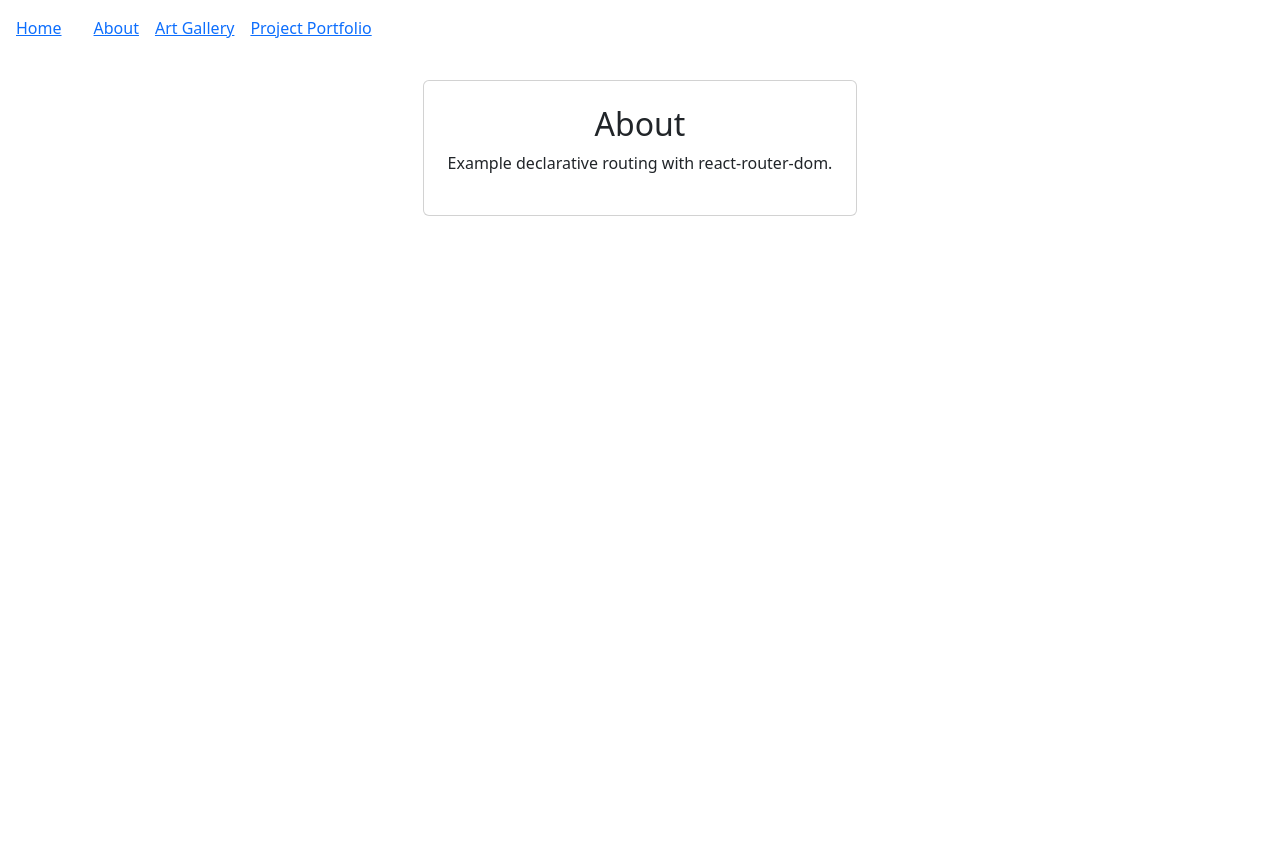
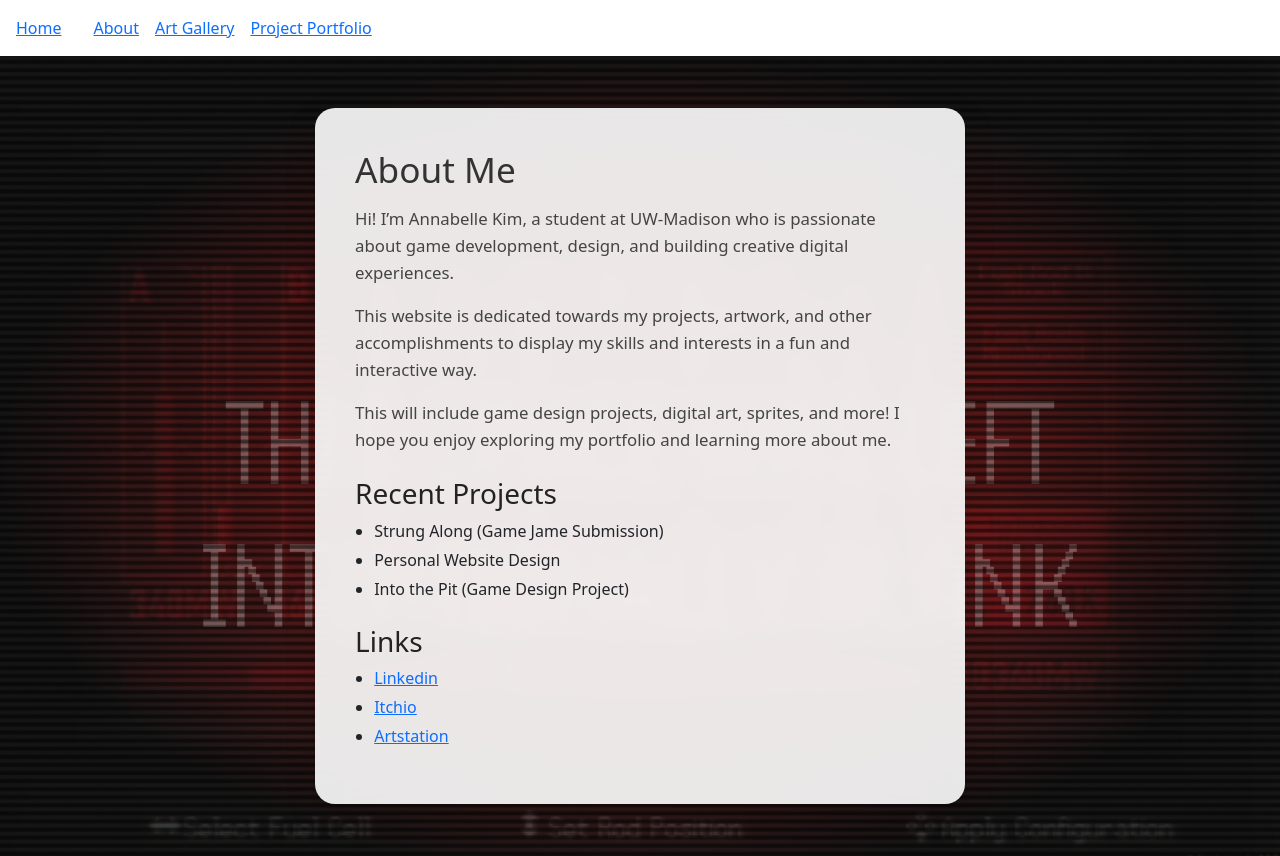
Before and after one commit to CS571-S26/p22, a React (Vite) app: page /#/about in a window 1280 px wide. Before the commit the page ends 800 px from the top, so only its background shows below. Built offline with nearby package versions, Linux system fonts and the light colour scheme.

Commit message:
About page created.

```diff
--- a/src/App.css
+++ b/src/App.css
@@ -1,3 +1,14 @@
+.page-container {
+  background-image: url('/p22/assets/Page.png');
+  background-size: cover;
+  background-position: fixed;
+  background-repeat: no-repeat;
+  min-height: 100vh;
+  display: flex;
+  justify-content: center;
+  align-items: center;
+}
+
 .home-container {
   background-image: url('assets/Homepage.png');
 background-size: cover;
@@ -19,7 +30,6 @@ background-size: cover;
 .menu-button {
   width: 520px;
   height: 63px;
-
   background-image: url('assets/button1.png');
   background-size: cover;
   background-position: center;
@@ -61,3 +71,44 @@ background-size: cover;
   60% { opacity: 1; }
   100% { opacity: 0; }
 }
+
+.about-card {
+  width: 650px;
+  padding: 2.5rem;
+  border-radius: 20px;
+
+  background: rgba(255, 255, 255, 0.9);
+  backdrop-filter: blur(10px);
+
+  box-shadow: 0px 10px 30px rgba(0, 0, 0, 0.2);
+}
+
+.about-title {
+  font-size: 2.2rem;
+  margin-bottom: 1rem;
+  color: #333;
+}
+
+.about-text {
+  font-size: 1.05rem;
+  color: #444;
+  margin-bottom: 1rem;
+  line-height: 1.6;
+}
+
+.about-section {
+  margin-top: 1.5rem;
+}
+
+.about-section h3 {
+  margin-bottom: 0.5rem;
+  color: #222;
+}
+
+.about-section ul {
+  padding-left: 1.2rem;
+}
+
+.about-section li {
+  margin-bottom: 0.3rem;
+}
--- a/src/pages/AboutPage.jsx
+++ b/src/pages/AboutPage.jsx
@@ -1,15 +1,46 @@
 import '../App.css'
 import { Card } from 'react-bootstrap'
+import bg from '../assets/Page.png'
 
 export default function AboutPage() {
   return (
-    <div className="w-100 h-100 d-flex justify-content-center align-items-center">
-      <Card className='m-4 p-2'>
-        <Card.Body className='text-center'>
-          <h2>About</h2>
-          <p>Example declarative routing with react-router-dom.</p>
-        </Card.Body>
-      </Card>
+    <div
+      className="page-container"
+      style={{ backgroundImage: `url(${bg})` }}
+    >
+      <div className="about-card">
+        <h1 className="about-title">About Me</h1>
+
+        <p className="about-text">
+          Hi! I’m Annabelle Kim, a student at UW-Madison who is passionate about game development, design, and building creative digital experiences.
+        </p>
+
+        <p className="about-text">
+          This website is dedicated towards my projects, artwork, and other accomplishments to display my skills and interests in a fun and interactive way.
+        </p>
+
+        <p className="about-text">
+          This will include game design projects, digital art, sprites, and more! I hope you enjoy exploring my portfolio and learning more about me.
+        </p>
+
+        <div className="about-section">
+          <h3>Recent Projects</h3>
+          <ul>
+            <li>Strung Along (Game Jame Submission)</li>
+            <li>Personal Website Design</li>
+            <li>Into the Pit (Game Design Project)</li>
+          </ul>
+        </div>
+
+        <div className="about-section">
+          <h3>Links</h3>
+          <ul>
+            <li ><a href="https://www.linkedin.com/in/annabelle-kim-7b9620382/" target="_blank" rel="noopener noreferrer">Linkedin</a></li>
+            <li><a href="https://itch.io/profile/wucke" target="_blank" rel="noopener noreferrer">Itchio</a></li>
+            <li><a href="https://www.artstation.com/wuckeee8" target="_blank" rel="noopener noreferrer">Artstation</a></li>
+          </ul>
+        </div>
+      </div>
     </div>
   )
 }
```
Also changed, not shown: src/assets/Page.png (added), 6 other files (tests, documents, lock files or other folders).
